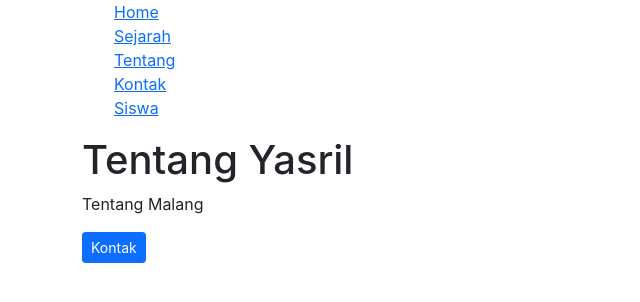
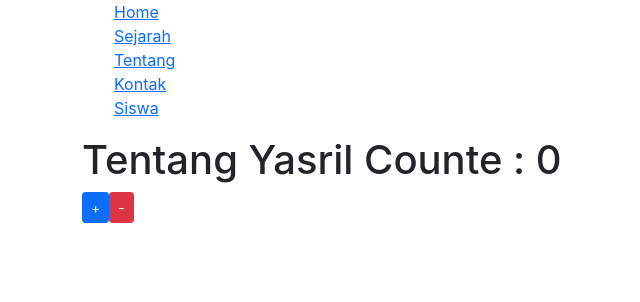
Before and after one commit to yasrilimam98/react-basic, a React (Create React App) app: page /tentang in a window 1280 px wide. Shown: the top 302 px of the page, without its empty margins (0-640 px from the left). Built offline with nearby package versions, Linux system fonts and the light colour scheme.

Commit message:
belajar basic state

```diff
--- a/src/pages/Tentang.js
+++ b/src/pages/Tentang.js
@@ -1,11 +1,32 @@
+import { useState } from "react";
+
 function Tentang() {
+  const [count, setCount] = useState(0);
+  // count yang nerima dan setCount yang isi
+  function tambah() {
+    setCount(count + 1);
+  }
+
+  function kurang() {
+    if (count > 0) {
+      setCount(count - 1);
+    }
+  }
   return (
     <div className="App">
-      <h1>Tentang Yasril</h1>
-      <p>Tentang Malang</p>
-      <button className="btn btn-sm btn-primary">Kontak</button>
+      <h1>Tentang Yasril Counte : {count}</h1>
+      <button onClick={tambah} className="btn btn-sm btn-primary">
+        +
+      </button>
+      <button onClick={kurang} className="btn btn-sm btn-danger">
+        -
+      </button>
     </div>
   );
 }
 
 export default Tentang;
+
+// Perbedaan
+// State sesudah proses render
+// props sebelum proses render
```
